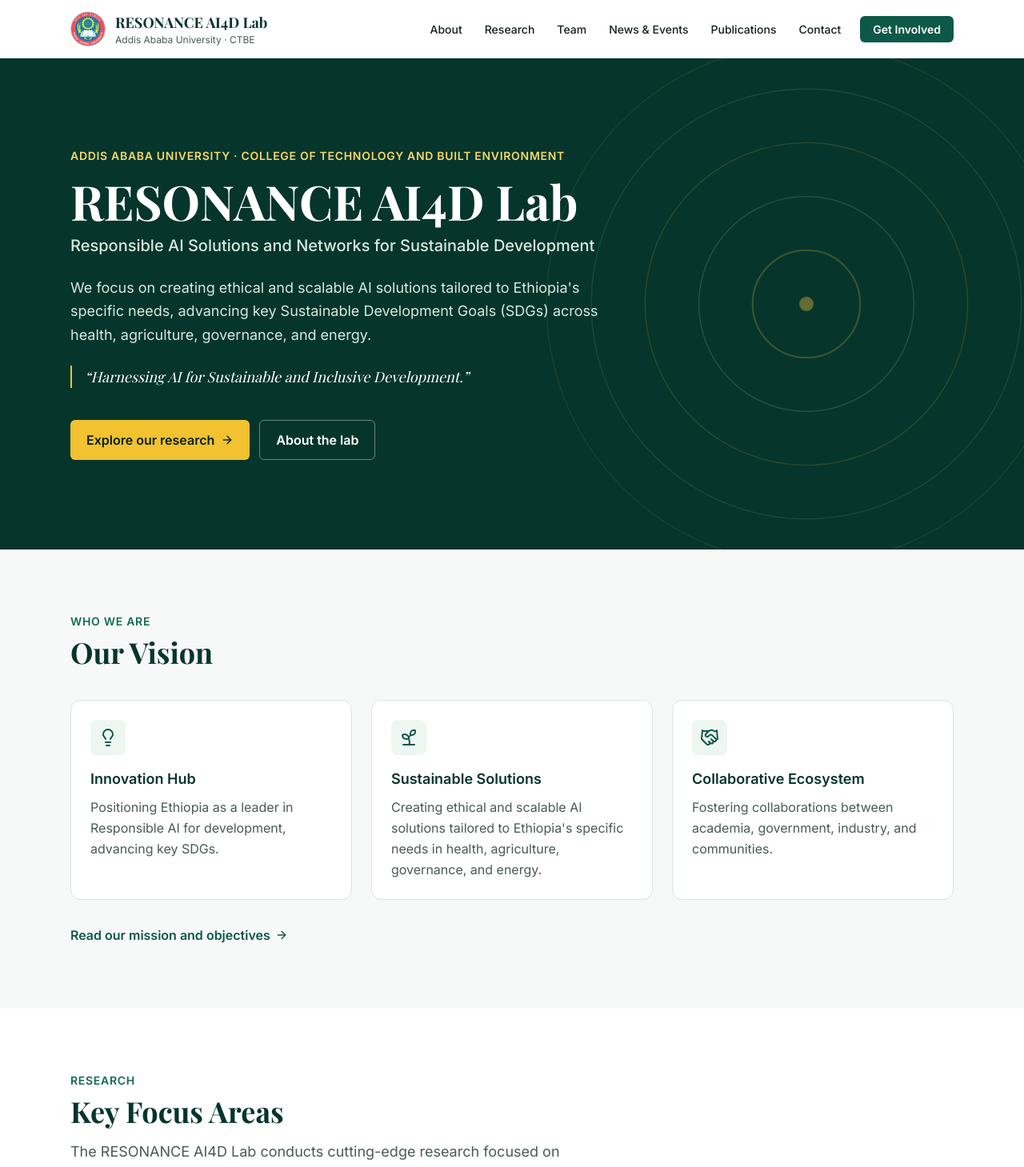
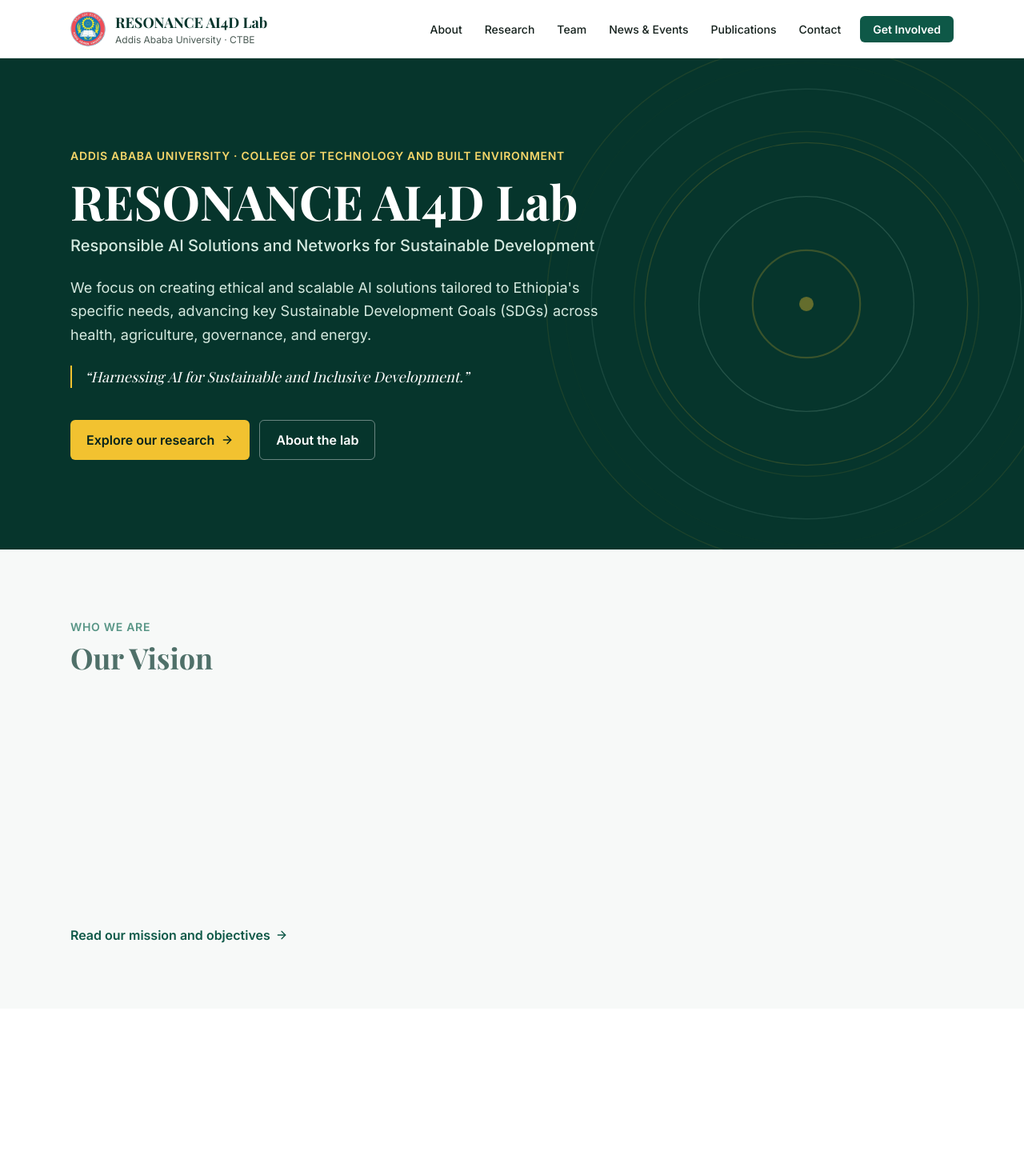
Before and after one commit to yakobd/RESONANCE-AI4D-Lab, a Next.js app: page / in a window 1280 px wide. Shown: the top 1459 px of the page at 80% size. Built offline with nearby package versions, Linux system fonts and the light colour scheme; a web font is replaced by a local one.

Commit message:
feat: add subtle motion with hero ripples, scroll reveal and hover states

```diff
--- a/src/app/globals.css
+++ b/src/app/globals.css
@@ -48,6 +48,53 @@
   }
 }
 
+/*
+ * Motion. Everything here only runs when the visitor has NOT asked their OS to
+ * reduce motion, and none of it delays the hero text (protects LCP).
+ */
+@keyframes ripple {
+  from {
+    transform: scale(1);
+    opacity: 0.9;
+  }
+  to {
+    transform: scale(4.8);
+    opacity: 0;
+  }
+}
+
+@keyframes reveal {
+  from {
+    opacity: 0;
+    transform: translateY(1.5rem);
+  }
+  to {
+    opacity: 1;
+    transform: none;
+  }
+}
+
+@media (prefers-reduced-motion: no-preference) {
+  /* Hero rings pulse outward like sound waves, a nod to "resonance". */
+  .ripple {
+    transform-box: fill-box;
+    transform-origin: center;
+    animation: ripple 7s cubic-bezier(0.2, 0.6, 0.3, 1) infinite;
+  }
+
+  /*
+   * Scroll reveal with CSS scroll-driven animations: no JavaScript.
+   * Browsers without support simply show the content immediately.
+   */
+  @supports (animation-timeline: view()) {
+    .reveal {
+      animation: reveal linear both;
+      animation-timeline: view();
+      animation-range: entry 0% entry 70%;
+    }
+  }
+}
+
 @media (prefers-reduced-motion: reduce) {
   html {
     scroll-behavior: auto;
--- a/src/components/home/ContactSection.tsx
+++ b/src/components/home/ContactSection.tsx
@@ -10,7 +10,7 @@
       className="bg-brand-800 text-white"
     >
       <div className="mx-auto flex max-w-6xl flex-col gap-8 px-4 py-14 sm:px-6 lg:flex-row lg:items-center lg:justify-between">
-        <div className="max-w-2xl">
+        <div className="reveal max-w-2xl">
           <h2 id="contact-title" className="font-serif text-3xl font-bold">
             Contact Us
           </h2>
--- a/src/components/home/GetInvolvedSection.tsx
+++ b/src/components/home/GetInvolvedSection.tsx
@@ -26,9 +26,9 @@
         />
 
         <div className="mt-10 grid gap-6 lg:grid-cols-2">
-          <article className="flex flex-col rounded-xl border border-line bg-white p-6">
+          <article className="group reveal flex flex-col rounded-xl border border-line bg-white p-6 transition duration-300 hover:-translate-y-1 hover:border-brand-200 hover:shadow-lg">
             <div className="flex items-center gap-3">
-              <span className="flex size-11 shrink-0 items-center justify-center rounded-lg bg-brand-50 text-brand-700">
+              <span className="flex size-11 shrink-0 items-center justify-center rounded-lg bg-brand-50 text-brand-700 transition-colors duration-300 group-hover:bg-brand-700 group-hover:text-white">
                 <GraduationCap aria-hidden="true" className="size-6" />
               </span>
               <h3 className="text-lg font-semibold text-brand-900">
@@ -83,9 +83,9 @@
             </div>
           </article>
 
-          <article className="flex flex-col rounded-xl border border-line bg-white p-6">
+          <article className="group reveal flex flex-col rounded-xl border border-line bg-white p-6 transition duration-300 hover:-translate-y-1 hover:border-brand-200 hover:shadow-lg">
             <div className="flex items-center gap-3">
-              <span className="flex size-11 shrink-0 items-center justify-center rounded-lg bg-brand-50 text-brand-700">
+              <span className="flex size-11 shrink-0 items-center justify-center rounded-lg bg-brand-50 text-brand-700 transition-colors duration-300 group-hover:bg-brand-700 group-hover:text-white">
                 <Handshake aria-hidden="true" className="size-6" />
               </span>
               <h3 className="text-lg font-semibold text-brand-900">
--- a/src/components/home/Hero.tsx
+++ b/src/components/home/Hero.tsx
@@ -73,6 +73,23 @@
           strokeWidth={i === 0 ? 2 : 1.25}
         />
       ))}
+      {/* Expanding waves, staggered so one is always travelling outward. */}
+      {[0, 2.33, 4.66].map((delay) => (
+        <circle
+          key={delay}
+          className="ripple"
+          style={{ animationDelay: `${delay}s` }}
+          cx="300"
+          cy="300"
+          r="60"
+          fill="none"
+          stroke="#f2c230"
+          strokeOpacity={0.6}
+          strokeWidth={1.5}
+          vectorEffect="non-scaling-stroke"
+          opacity={0}
+        />
+      ))}
       <circle cx="300" cy="300" r="8" fill="#f2c230" />
     </svg>
   );
--- a/src/components/home/PartnersSection.tsx
+++ b/src/components/home/PartnersSection.tsx
@@ -14,12 +14,12 @@
 
         <ul className="mt-8 grid items-center gap-6 sm:grid-cols-3">
           {partners.map((partner) => (
-            <li key={partner.name}>
+            <li key={partner.name} className="reveal">
               <a
                 href={partner.url}
                 target="_blank"
                 rel="noopener noreferrer"
-                className="flex h-32 items-center justify-center rounded-lg p-4 transition-colors hover:bg-paper"
+                className="flex h-32 items-center justify-center rounded-lg p-4 grayscale-[35%] transition duration-300 hover:bg-paper hover:grayscale-0"
               >
                 <Image
                   src={partner.logo}
--- a/src/components/home/ResearchSection.tsx
+++ b/src/components/home/ResearchSection.tsx
@@ -32,10 +32,10 @@
             return (
               <li
                 key={area.id}
-                className="flex flex-col rounded-xl border border-line bg-white p-6 transition-shadow hover:shadow-md"
+                className="group reveal flex flex-col rounded-xl border border-line bg-white p-6 transition duration-300 hover:-translate-y-1 hover:border-brand-200 hover:shadow-lg"
               >
                 <div className="flex items-center gap-3">
-                  <span className="flex size-11 shrink-0 items-center justify-center rounded-lg bg-brand-700 text-white">
+                  <span className="flex size-11 shrink-0 items-center justify-center rounded-lg bg-brand-700 text-white transition-colors duration-300 group-hover:bg-gold-400 group-hover:text-brand-950">
                     <Icon aria-hidden="true" className="size-6" />
                   </span>
                   <h3 className="text-lg font-semibold text-brand-900">
--- a/src/components/home/SectionHeading.tsx
+++ b/src/components/home/SectionHeading.tsx
@@ -12,7 +12,7 @@
   intro,
 }: SectionHeadingProps) {
   return (
-    <div className="max-w-2xl">
+    <div className="reveal max-w-2xl">
       <p className="text-sm font-semibold tracking-wider text-brand-600 uppercase">
         {eyebrow}
       </p>
--- a/src/components/home/VisionSection.tsx
+++ b/src/components/home/VisionSection.tsx
@@ -22,9 +22,9 @@
             return (
               <li
                 key={item.title}
-                className="rounded-xl border border-line bg-white p-6"
+                className="group reveal rounded-xl border border-line bg-white p-6 transition duration-300 hover:-translate-y-1 hover:border-brand-200 hover:shadow-lg"
               >
-                <span className="flex size-11 items-center justify-center rounded-lg bg-brand-50 text-brand-700">
+                <span className="flex size-11 shrink-0 items-center justify-center rounded-lg bg-brand-50 text-brand-700 transition-colors duration-300 group-hover:bg-brand-700 group-hover:text-white">
                   <Icon aria-hidden="true" className="size-6" />
                 </span>
                 <h3 className="mt-4 text-lg font-semibold text-brand-900">
```
